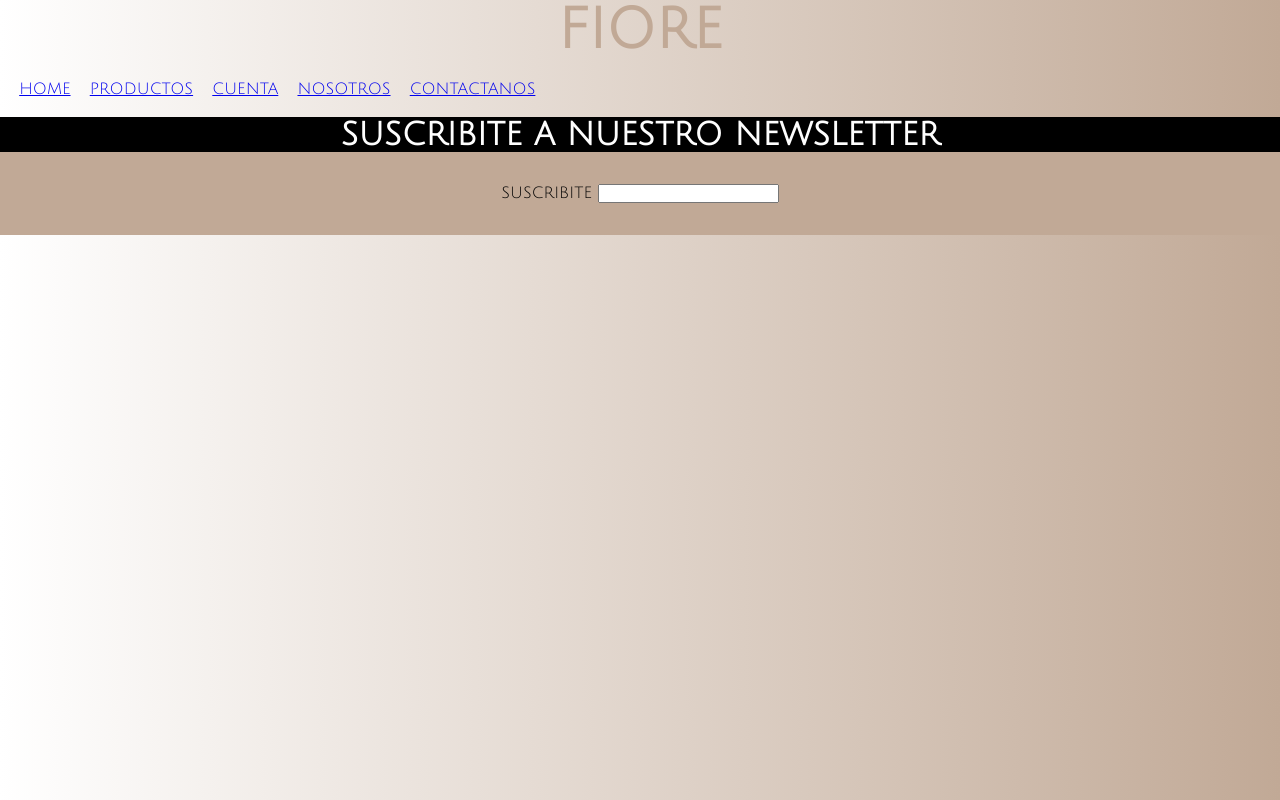
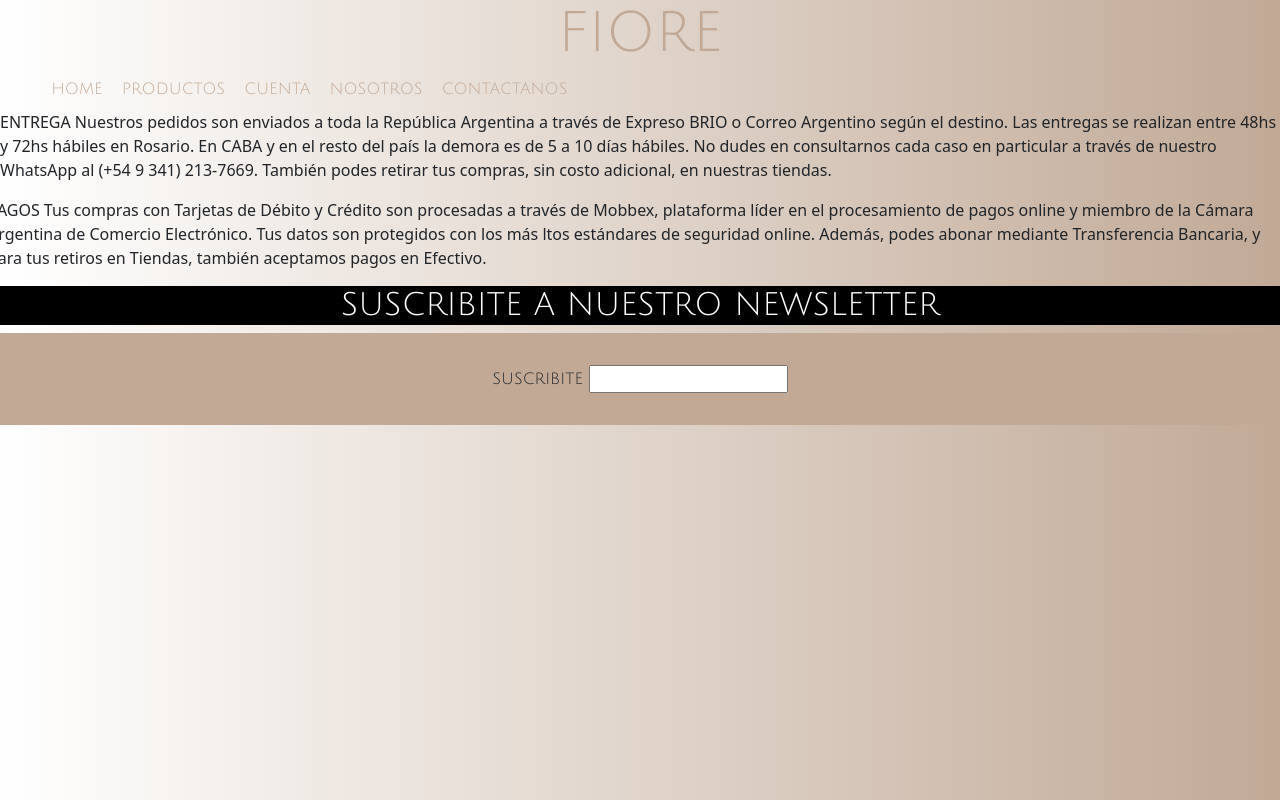
Before and after one commit to aylenirigoyen/sass, a plain HTML site: page pages/nosotros.html in a window 1280 px wide. Drawn offline with nearby package versions, Linux system fonts and the light colour scheme.

Commit message:
Estructura base

```diff
--- a/assets/style/style.css
+++ b/assets/style/style.css
@@ -34,9 +34,10 @@ nav ul{
 
 }
 
-nav ul li{
+nav ul li a {
     color: #C1A996;
     margin: 0.6rem;
+    text-decoration:none
 
 }
 
--- a/pages/nosotros.html
+++ b/pages/nosotros.html
@@ -1,9 +1,13 @@
 <!DOCTYPE html>
-<html lang="en">
+<html lang="es">
 <head>
     <meta charset="UTF-8">
     <meta http-equiv="X-UA-Compatible" content="IE=edge">
     <meta name="viewport" content="width=device-width, initial-scale=1.0">
+    <!-- CSS only -->
+    <link href="https://cdn.jsdelivr.net/npm/bootstrap@5.2.0-beta1/dist/css/bootstrap.min.css"
+    rel="stylesheet" integrity="sha384-0evHe/X+R7YkIZDRvuzKMRqM+OrBnVFBL6DOitfPri4tjfHxaWutUpFmBp4vmVor"
+    crossorigin="anonymous">
     <link rel="stylesheet" href="../assets/style/style.css">
     <link rel="preconnect" href="https://fonts.googleapis.com">
     <link rel="preconnect" href="https://fonts.gstatic.com" crossorigin>
@@ -23,7 +27,31 @@
     </nav>
 </body>
 
-<main>
+<main class="row">
+
+        <P class="col">
+            ENTREGA
+            Nuestros pedidos son enviados a toda la República Argentina
+            a través de Expreso BRIO o Correo Argentino según el destino.
+            Las entregas se realizan entre 48hs y 72hs hábiles en Rosario.
+            En CABA y en el resto del país la demora es de 5 a 10 días hábiles.
+            No dudes en consultarnos cada caso en particular a través de
+            nuestro WhatsApp al (+54 9 341) 213-7669. También podes retirar
+            tus compras, sin costo adicional, en nuestras tiendas.
+        </P>
+
+        <P class="row">
+            PAGOS
+            Tus compras con Tarjetas de Débito y
+            Crédito son procesadas a través de Mobbex,
+            plataforma líder en el procesamiento de pagos
+            online y miembro de la Cámara Argentina de Comercio
+            Electrónico. Tus datos son protegidos con los más
+            ltos estándares de seguridad online.
+            Además, podes abonar mediante Transferencia Bancaria,
+            y para tus retiros en Tiendas, también aceptamos pagos
+            en Efectivo.
+        </P>
 
 </main>
 
```
Also changed, not shown: index.html (+2 -0 lines), pages/contactanos.html (+1 -1 lines), pages/cuenta.html (+1 -1 lines), pages/productos.html (+1 -1 lines).
